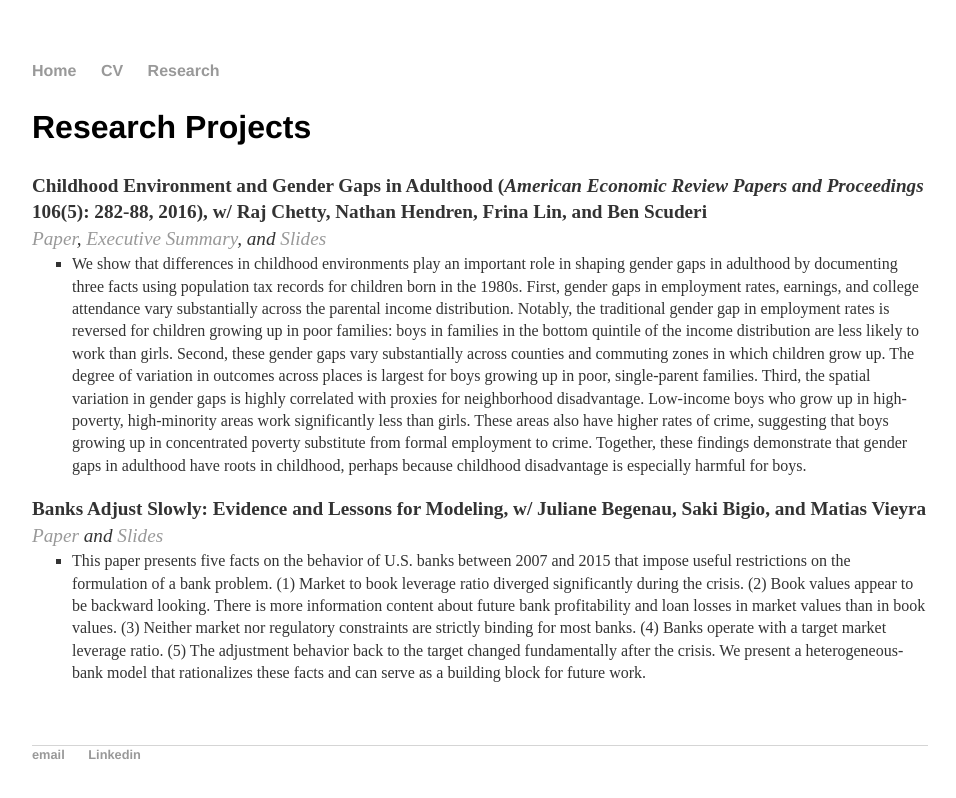
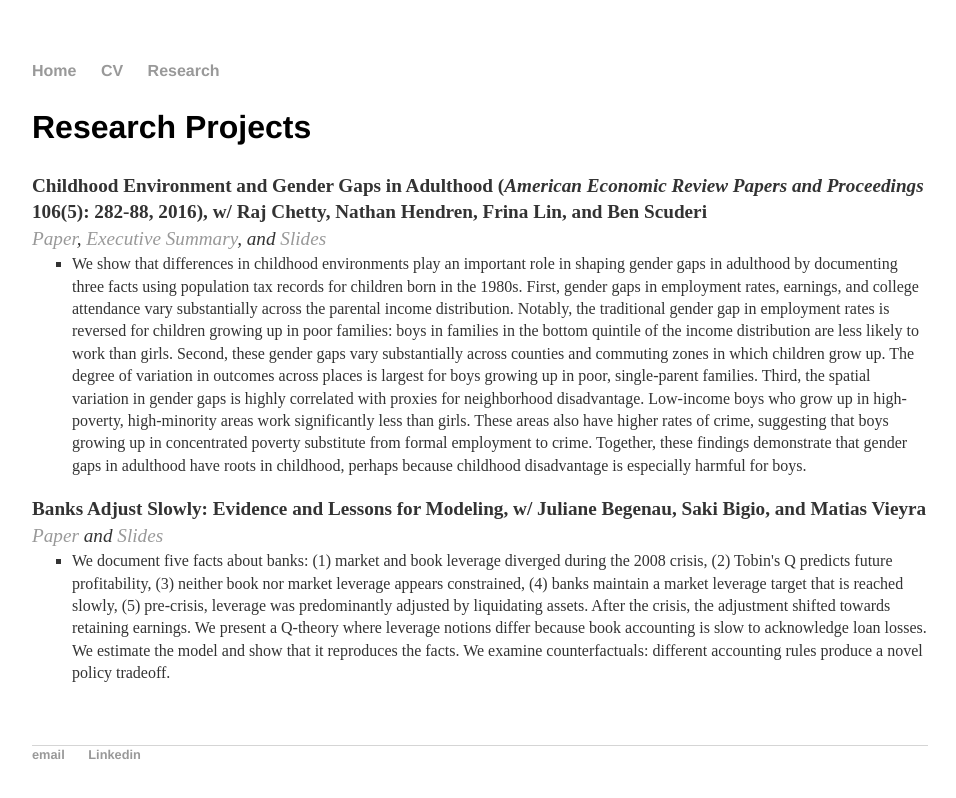
Before and after one commit to jmajic/jmajic.github.io, a Jekyll site: the page built from research/index.html, in a window 1280 px wide. Shown: the top 798 px of the page, without its empty margins (160-1116 px from the left). Built offline with Jekyll 4.4.1, drawn with Linux system fonts in a browser that asks for light colours.

Commit message:
Update index.html

```diff
--- a/research/index.html
+++ b/research/index.html
@@ -16,10 +16,10 @@
 
 			<p>
 				<strong>Banks Adjust Slowly: Evidence and Lessons for Modeling, w/ Juliane Begenau, Saki Bigio, and Matias Vieyra</strong>
-				<br><em><a href="https://papers.ssrn.com/sol3/papers.cfm?abstract_id=3394601">Paper</a> and <a href="/research/SITE_BBM_2018.pdf">Slides</a></em>
+				<br><em><a href="https://www.nber.org/papers/w27935">Paper</a> and <a href="/research/SITE_BBM_2018.pdf">Slides</a></em>
 			</p>
 			<ul>
-				<li> This paper presents five facts on the behavior of U.S. banks between 2007 and 2015 that impose useful restrictions on the formulation of a bank problem. (1) Market to book leverage ratio diverged significantly during the crisis. (2) Book values appear to be backward looking. There is more information content about future bank profitability and loan losses in market values than in book values. (3) Neither market nor regulatory constraints are strictly binding for most banks. (4) Banks operate with a target market leverage ratio. (5) The adjustment behavior back to the target changed fundamentally after the crisis. We present a heterogeneous-bank model that rationalizes these facts and can serve as a building block for future work.</li>
+				<li> We document five facts about banks: (1) market and book leverage diverged during the 2008 crisis, (2) Tobin's Q predicts future profitability, (3) neither book nor market leverage appears constrained, (4) banks maintain a market leverage target that is reached slowly, (5) pre-crisis, leverage was predominantly adjusted by liquidating assets. After the crisis, the adjustment shifted towards retaining earnings. We present a Q-theory where leverage notions differ because book accounting is slow to acknowledge loan losses. We estimate the model and show that it reproduces the facts. We examine counterfactuals: different accounting rules produce a novel policy tradeoff.</li>
 			</ul>
 
 
```
